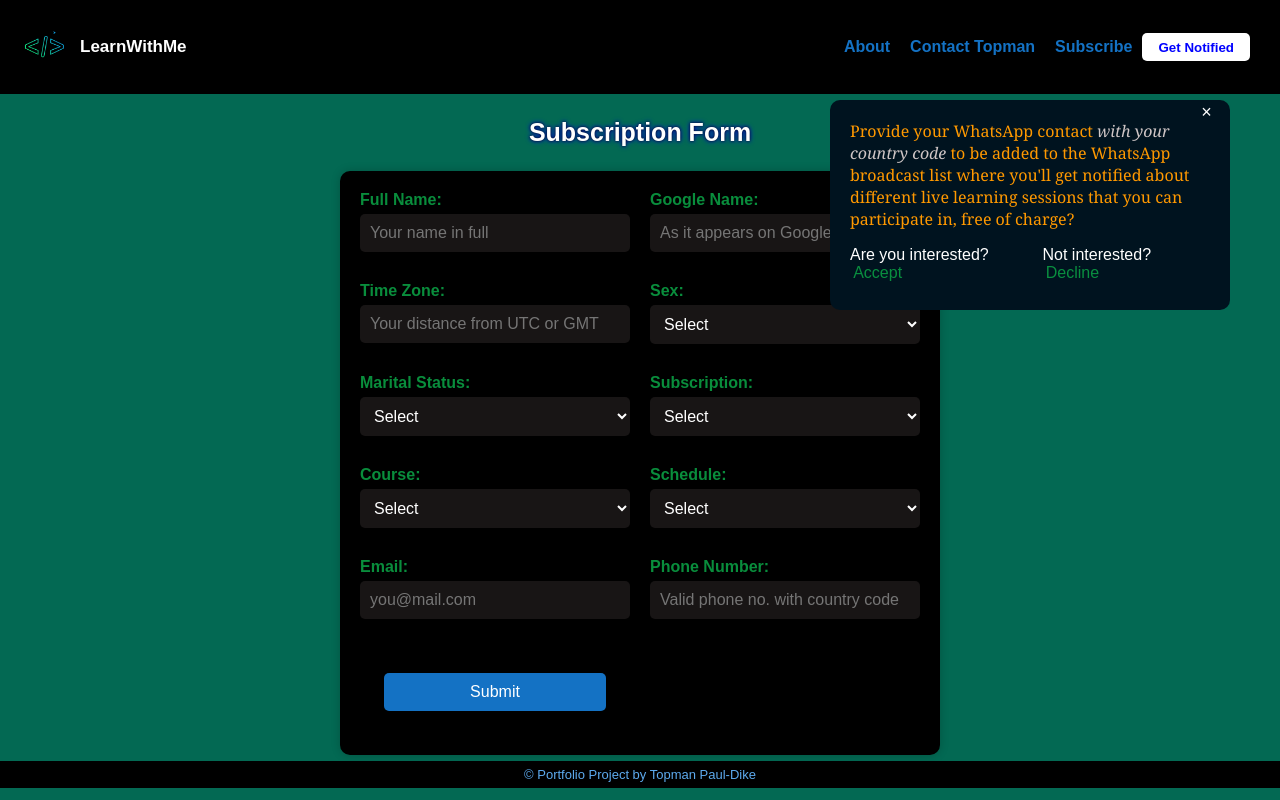
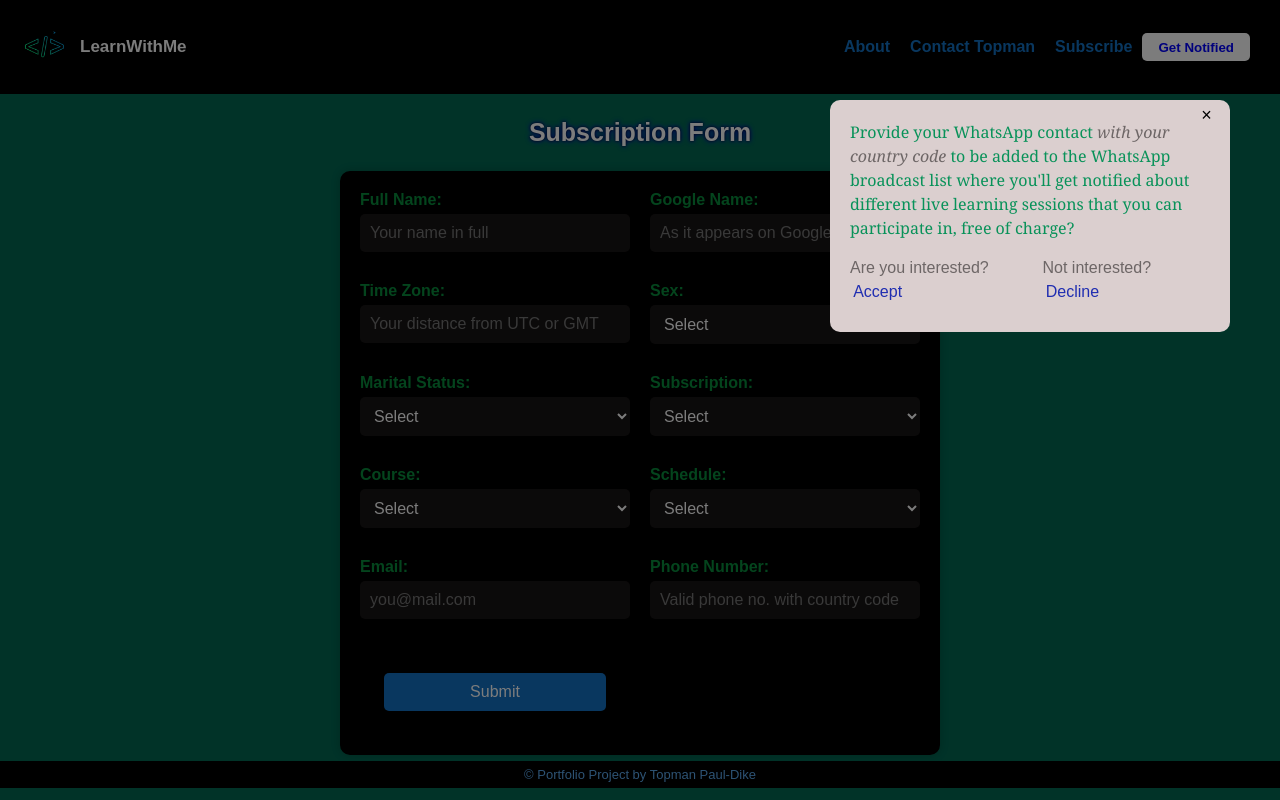
Before and after one commit to tpauldike/learnWithMe-frontend, a plain HTML site: page frontend/index.html in a window 1280 px wide. Both pictures are taken after a click on the button "Get Notified". Drawn offline with Linux system fonts and the light colour scheme.

Commit message:
feat(fade-background): Made background fade when Get Notified is clicked

```diff
--- a/frontend/index.html
+++ b/frontend/index.html
@@ -129,6 +129,7 @@
     </div>
   </form>
 
+  <div class="fade-background" id="fade-background"></div>
     <!-- To have interested users add their WhatsApp contact to my broadcast list -->
     <div class="get-notified-container fade-in" id="get-notified-container">
       <span id="cancel-btn" onclick="hideGetNotifiedContainer();">&times;</span>
@@ -146,7 +147,7 @@
         <p class="fade-in" id="prompt-user">
           Please provide your country code and mobile number (for example +233 *** *** **)
         </p>
-      <input type="tel" name="whatsapp-no" id="whatsapp-no" placeholder="Your country code and WhatsApp contact" />
+        <input type="tel" name="whatsapp-no" id="whatsapp-no" placeholder="Your WhatsApp number" />
         <button type="submit" id="whatsapp-submit-btn">Submit</button>
       </span>
     </div>
--- a/frontend/scripts/get-notified.js
+++ b/frontend/scripts/get-notified.js
@@ -3,17 +3,25 @@ const askForWhatsappContact = document.getElementById('get-notified-container');
 const whatsappNumberForm = document.getElementById('number-input');
 // const whastappSubmitBtn = document.getElementById('whatsapp-submit-btn');
 let isContainerVisible = false;
+let isBackgroundFaded = false;
 
+
+const fadeBackground = () => {
+    !isBackgroundFaded ? document.getElementById('fade-background').style.display = 'block' : document.getElementById('fade-background').style.display = 'none';
+    isBackgroundFaded = !isBackgroundFaded;
+}
 
 const displayGetNotifiedContainer = () => {
     whatsappNumberForm.style.display = 'none';
     !isContainerVisible ? askForWhatsappContact.style.display = 'block' : askForWhatsappContact.style.display = 'none';
     isContainerVisible = !isContainerVisible;
+    fadeBackground();
 };
 
 const hideGetNotifiedContainer = () => {
     askForWhatsappContact.style.display = 'none';
     isContainerVisible = false;
+    fadeBackground();
 };
 
 acceptBtn.addEventListener('click', () => {
@@ -28,11 +36,13 @@ document.body.addEventListener('click', (event) => {
     if (
         !askForWhatsappContact.contains(event.target) &&
         event.target !== getNotifiedBtn && event.target !== getNotifiedBtnForPhones
-        ) {
-            // Hide the container if it's currently visible
-        if (isContainerVisible) {
+    ) {
+        // Hide the container if it's currently visible
+        if (isContainerVisible && isBackgroundFaded) {
             askForWhatsappContact.style.display = 'none';
             isContainerVisible = false;
+            document.getElementById('fade-background').style.display = 'none';
+            isBackgroundFaded = false;
         }
     }
 });
--- a/frontend/styles/get-notified.css
+++ b/frontend/styles/get-notified.css
@@ -1,8 +1,21 @@
+.fade-background {
+  z-index: 2;
+  display: none;
+  position: fixed;
+  background: #000000bb;
+  top: 0px;
+  bottom: 0px;
+  right: 0;
+  left: 0;
+  opacity: 0.7;
+  width: 100%;
+  height: 100%;
+}
+
 .get-notified-container {
-  /* flex-grow: 1; */
-  background: rgb(0, 19, 31);
+  background: #dbcfcf;
   position: absolute;
-  z-index: 2;
+  z-index: 3;
   top: 100px;
   right: 50px;
   max-width: 400px;
@@ -10,10 +23,12 @@
   border-radius: 10px;
   display: none;
   margin: 0 auto;
+  line-height: 1.5;
+  font-weight: 500px;
 }
 
 .get-notified-container #cancel-btn {
-  color: #fff;
+  color: #000;
   position: absolute;
   /* padding: 1 1rem; */
   top: 2px;
@@ -21,6 +36,7 @@
   background: none;
   border: none;
   font-size: 18px;
+  font-weight: 500px;
   padding: 0 0.2rem;
   cursor: pointer;
 }
@@ -34,7 +50,7 @@
 
 .get-notified-container #notice {
   font-weight: 500;
-  color: rgb(255, 153, 0);
+  color: rgb(8, 146, 89);
   align-items: center;
   align-content: center;
   justify-content: center;
@@ -42,7 +58,7 @@
 }
 
 .get-notified-container em {
-  color: #cfc6c6;
+  color: #6d6666;
 }
 
 #user-choice {
@@ -53,11 +69,12 @@
 }
 
 .get-notified-container #user-choice {
-  color: #fff;
+  color: #6d6666;
 }
 
 .choice {
-  color: #0aa144e0;
+  color: #202eb1;
+  font-weight: 500px;
   padding: 1rem 0.2rem;
   cursor: pointer;
 }
@@ -68,7 +85,7 @@
 
 #prompt-user {
   padding: 0.5rem 1.5rem;
-  color: #fff;
+  color: #6d6666;
 }
 
 #number-input,
@@ -89,6 +106,7 @@
     left: 10px;
     max-width: 320px;
   }
+
 }
 
 @media screen and (max-width: 385px) {
```
Lines whose indentation alone changed are shown as unchanged.
